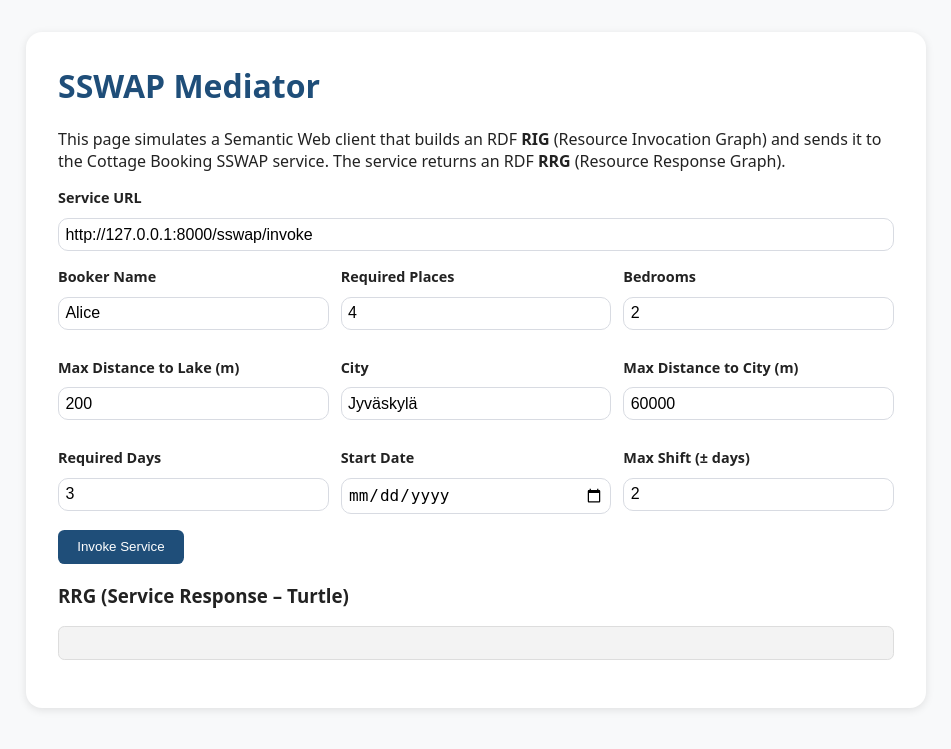
After one commit to DevHassanMehdi/cottage-booking-fastapi, a FastAPI app: template templates/mediator.html in a window 1280 px wide. The commit adds this page. Shown: the top 749 px of the page, without its empty margins (164-1115 px from the left). Run offline with FastAPI, Linux system fonts and the light colour scheme; the template is opened without the code that fills it, so the values that code supplies are empty.

Commit message:
Implemented sswap service in our cottage booking service

```diff
--- a/main.py
+++ b/main.py
@@ -1,25 +1,26 @@
-
-from fastapi import FastAPI, Request
-from fastapi.responses import HTMLResponse
+from fastapi import FastAPI, Request, Body, Header
+from fastapi.responses import HTMLResponse, PlainTextResponse
 from fastapi.staticfiles import StaticFiles
 from fastapi.middleware.cors import CORSMiddleware
 from fastapi.templating import Jinja2Templates
 from pydantic import BaseModel, Field
 from datetime import date, timedelta
-from rdflib import Graph, Namespace, URIRef
-from rdflib.namespace import RDFS
+from rdflib import Graph, Namespace, URIRef, Literal, BNode
+from rdflib.namespace import RDF, RDFS, XSD
+from typing import List, Optional
 import uuid
-from typing import List
 
+# --- Namespaces -------------------------------------------------------
 EX = Namespace("http://example.org/cottage#")
+SSWAP = Namespace("http://sswap.info/2008/09/sswap#")
+SERVICE_BASE = "http://127.0.0.1:8000"
+SERVICE_URI = URIRef(f"{SERVICE_BASE}/sswap/service/cottage-booking")
 
-app = FastAPI(title="Cottage Booking Service")
-
-# Static + templates (homepage at "/")
+# --- FastAPI setup ----------------------------------------------------
+app = FastAPI(title="Cottage Booking Service (SSWAP-enabled)")
 app.mount("/static", StaticFiles(directory="static"), name="static")
 templates = Jinja2Templates(directory="templates")
 
-# Same-origin UI -> CORS not necessary, but harmless
 app.add_middleware(
     CORSMiddleware,
     allow_origins=["*"],
@@ -28,11 +29,12 @@ app.add_middleware(
     allow_headers=["*"],
 )
 
-# Load RDF at startup
+# --- Load ontology + data --------------------------------------------
 g = Graph()
 g.parse("data/ontology.owl")
 g.parse("data/cottages.ttl", format="turtle")
 
+# --- Models -----------------------------------------------------------
 class SearchInput(BaseModel):
     booker_name: str
     required_places: int = Field(ge=1)
@@ -57,6 +59,7 @@ class BookingSuggestion(BaseModel):
     booking_start: date
     booking_end: date
 
+# --- Utility functions ------------------------------------------------
 def date_ranges_with_shift(start: date, days: int, shift: int):
     for delta in range(-shift, shift + 1):
         s = start + timedelta(days=delta)
@@ -66,26 +69,30 @@ def date_ranges_with_shift(start: date, days: int, shift: int):
 def availability_spans_for_cottage(cottage: URIRef):
     spans = []
     for _, _, avail in g.triples((cottage, EX.hasAvailability, None)):
-        start_lit = g.value(avail, EX.startDate)
-        end_lit = g.value(avail, EX.endDate)
-        if start_lit and end_lit:
-            from datetime import date as _d
-            s = _d.fromisoformat(str(start_lit))
-            e = _d.fromisoformat(str(end_lit))
+        s_lit, e_lit = g.value(avail, EX.startDate), g.value(avail, EX.endDate)
+        if s_lit and e_lit:
+            s, e = date.fromisoformat(str(s_lit)), date.fromisoformat(str(e_lit))
             spans.append((s, e))
     return spans
 
 def city_name(city_uri: URIRef):
     lbl = g.value(city_uri, EX.cityName)
-    if lbl:
-        return str(lbl)
-    rdfs_label = g.value(city_uri, RDFS.label)
-    return str(rdfs_label) if rdfs_label else None
+    return str(lbl or g.value(city_uri, RDFS.label) or "")
 
+# --- Basic routes -----------------------------------------------------
 @app.get("/", response_class=HTMLResponse)
 def home(request: Request):
     return templates.TemplateResponse("index.html", {"request": request})
 
+@app.get("/health")
+def health():
+    return {"status": "ok"}
+
+@app.get("/ontology")
+def get_ontology_info():
+    return {"ontology_base": str(EX), "classes": ["Cottage", "City", "AvailabilityPeriod"]}
+
+# --- Core search logic ------------------------------------------------
 @app.post("/search", response_model=List[BookingSuggestion])
 def search(input: SearchInput):
     q = f"""
@@ -101,7 +108,6 @@ def search(input: SearchInput):
            ex:distanceToCityMeters ?dCity ;
            ex:address ?address ;
            ex:imageURL ?img .
-
         FILTER(xsd:integer(?cap) >= {input.required_places})
         FILTER(xsd:integer(?beds) >= {input.required_bedrooms})
         FILTER(xsd:integer(?dLake) <= {input.max_distance_lake_m})
@@ -109,17 +115,12 @@ def search(input: SearchInput):
     }}
     """
     rows = list(g.query(q))
-
-    def matches_city(u):
-        cname = city_name(u)
-        return (cname or "").lower().strip() == input.city.lower().strip()
-
+    def matches_city(u): return city_name(u).lower().strip() == input.city.lower().strip()
     suggestions: List[BookingSuggestion] = []
 
     for c, address, img, cap, beds, dLake, city, dCity in rows:
         if not matches_city(city):
             continue
-
         spans = availability_spans_for_cottage(c)
         for start, end in date_ranges_with_shift(input.start_date, input.required_days, input.max_shift_days):
             for avail_start, avail_end in spans:
@@ -130,21 +131,134 @@ def search(input: SearchInput):
                         booking_number=booking_id,
                         address=str(address),
                         image_url=str(img),
-                        capacity=int(cap.toPython()),
-                        bedrooms=int(beds.toPython()),
-                        distance_to_lake_m=int(dLake.toPython()),
-                        nearest_city=city_name(city) or str(city),
-                        distance_to_city_m=int(dCity.toPython()),
+                        capacity=int(cap),
+                        bedrooms=int(beds),
+                        distance_to_lake_m=int(dLake),
+                        nearest_city=city_name(city),
+                        distance_to_city_m=int(dCity),
                         booking_start=start,
-                        booking_end=end
+                        booking_end=end,
                     ))
                     break
     return suggestions
 
-@app.get("/health")
-def health():
-    return {"status": "ok"}
+# =====================================================================
+#  SSWAP  IMPLEMENTATION
+# =====================================================================
 
-@app.get("/ontology")
-def get_ontology_info():
-    return {"ontology_base": str(EX), "classes": ["Cottage", "City", "AvailabilityPeriod"]}
+@app.get("/sswap/rdg", response_class=PlainTextResponse)
+def sswap_rdg():
+    g_rdg = Graph()
+    g_rdg.bind("sswap", SSWAP)
+    g_rdg.bind("ex", EX)
+    g_rdg.bind("xsd", XSD)
+
+    svc = SERVICE_URI
+    g_rdg.add((svc, RDF.type, SSWAP.Service))
+    g_rdg.add((svc, RDFS.label, Literal("Cottage Booking SSWAP Service")))
+    g_rdg.add((svc, SSWAP.provides, EX.BookingSuggestion))
+    g_rdg.add((svc, SSWAP.requires, EX.BookingRequest))
+
+    # input description
+    req = EX.BookingRequest
+    g_rdg.add((req, RDF.type, RDFS.Class))
+    for prop, dtype in [
+        (EX.required_places, XSD.integer),
+        (EX.required_bedrooms, XSD.integer),
+        (EX.max_distance_lake_m, XSD.integer),
+        (EX.city, XSD.string),
+        (EX.max_distance_city_m, XSD.integer),
+        (EX.required_days, XSD.integer),
+        (EX.start_date, XSD.date),
+        (EX.max_shift_days, XSD.integer),
+        (EX.booker_name, XSD.string),
+    ]:
+        g_rdg.add((prop, RDF.type, RDF.Property))
+        g_rdg.add((prop, RDFS.domain, req))
+        g_rdg.add((prop, RDFS.range, dtype))
+
+    # output description
+    out = EX.BookingSuggestion
+    g_rdg.add((out, RDF.type, RDFS.Class))
+    for prop, dtype in [
+        (EX.booking_number, XSD.string),
+        (EX.address, XSD.string),
+        (EX.imageURL, XSD.anyURI),
+        (EX.capacity, XSD.integer),
+        (EX.bedrooms, XSD.integer),
+        (EX.distanceToLakeMeters, XSD.integer),
+        (EX.distanceToCityMeters, XSD.integer),
+        (EX.nearestCityName, XSD.string),
+        (EX.bookingStart, XSD.date),
+        (EX.bookingEnd, XSD.date),
+        (EX.booker_name, XSD.string),
+    ]:
+        g_rdg.add((prop, RDF.type, RDF.Property))
+        g_rdg.add((prop, RDFS.domain, out))
+        g_rdg.add((prop, RDFS.range, dtype))
+
+    return g_rdg.serialize(format="turtle")
+
+# --- RIG -> invoke -> RRG ---------------------------------------------
+def _get_str(gx, s, p): v = gx.value(s, p); return str(v) if v else None
+def _get_int(gx, s, p): v = gx.value(s, p); return int(v) if v else None
+def _get_date(gx, s, p): v = gx.value(s, p); return v.toPython() if v else None
+
+@app.post("/sswap/invoke", response_class=PlainTextResponse)
+def sswap_invoke(payload: str = Body(..., media_type="text/turtle"),
+                 content_type: Optional[str] = Header(default="text/turtle")):
+    rig = Graph()
+    try:
+        fmt = "xml" if content_type and "rdf+xml" in content_type else "turtle"
+        rig.parse(data=payload, format=fmt)
+    except Exception as e:
+        return PlainTextResponse(f"# RIG parse error: {e}", status_code=400)
+
+    req_nodes = list(rig.subjects(RDF.type, EX.BookingRequest))
+    if not req_nodes:
+        return PlainTextResponse("# No ex:BookingRequest found in RIG", status_code=400)
+    s = req_nodes[0]
+
+    data = dict(
+        booker_name=_get_str(rig, s, EX.booker_name) or "Guest",
+        required_places=_get_int(rig, s, EX.required_places) or 1,
+        required_bedrooms=_get_int(rig, s, EX.required_bedrooms) or 0,
+        max_distance_lake_m=_get_int(rig, s, EX.max_distance_lake_m) or 999999,
+        city=_get_str(rig, s, EX.city) or "",
+        max_distance_city_m=_get_int(rig, s, EX.max_distance_city_m) or 999999,
+        required_days=_get_int(rig, s, EX.required_days) or 1,
+        start_date=_get_date(rig, s, EX.start_date) or date.today(),
+        max_shift_days=_get_int(rig, s, EX.max_shift_days) or 0,
+    )
+
+    results = search(SearchInput(**data))  # reuse core search logic
+
+    rrg = Graph()
+    rrg.bind("ex", EX)
+    rrg.bind("xsd", XSD)
+    rrg.bind("sswap", SSWAP)
+    resp = BNode()
+    rrg.add((resp, RDF.type, EX.BookingResponse))
+
+    for r in results:
+        sug = BNode()
+        rrg.add((sug, RDF.type, EX.BookingSuggestion))
+        rrg.add((sug, EX.booking_number, Literal(r.booking_number)))
+        rrg.add((sug, EX.address, Literal(r.address)))
+        rrg.add((sug, EX.imageURL, Literal(r.image_url, datatype=XSD.anyURI)))
+        rrg.add((sug, EX.capacity, Literal(r.capacity, datatype=XSD.integer)))
+        rrg.add((sug, EX.bedrooms, Literal(r.bedrooms, datatype=XSD.integer)))
+        rrg.add((sug, EX.distanceToLakeMeters, Literal(r.distance_to_lake_m, datatype=XSD.integer)))
+        rrg.add((sug, EX.distanceToCityMeters, Literal(r.distance_to_city_m, datatype=XSD.integer)))
+        rrg.add((sug, EX.nearestCityName, Literal(r.nearest_city)))
+        rrg.add((sug, EX.bookingStart, Literal(r.booking_start, datatype=XSD.date)))
+        rrg.add((sug, EX.bookingEnd, Literal(r.booking_end, datatype=XSD.date)))
+        rrg.add((sug, EX.booker_name, Literal(r.booker_name)))
+        rrg.add((resp, EX.hasSuggestion, sug))
+
+    return rrg.serialize(format="turtle")
+
+# --- Mediator page ----------------------------------------------------
+@app.get("/mediator", response_class=HTMLResponse)
+def mediator_page(request: Request):
+    return templates.TemplateResponse("mediator.html", {"request": request})
--- /dev/null
+++ b/templates/mediator.html
@@ -0,0 +1,119 @@
+<!doctype html>
+<html lang="en">
+<head>
+  <meta charset="utf-8" />
+  <meta name="viewport" content="width=device-width, initial-scale=1" />
+  <title>SSWAP Mediator – Cottage Booking Service</title>
+  <link rel="stylesheet" href="{{ url_for('static', path='styles.css') }}">
+  <style>
+    body {
+      font-family: system-ui, sans-serif;
+      margin: 0;
+      background: #f8f9fa;
+      color: #222;
+    }
+    main.container {
+      max-width: 900px;
+      margin: 2rem auto;
+      background: white;
+      padding: 2rem;
+      border-radius: 1rem;
+      box-shadow: 0 2px 8px rgba(0,0,0,0.1);
+    }
+    h1 {
+      margin-top: 0;
+      color: #1f4e79;
+    }
+    .row { margin-bottom: 1rem; display: flex; flex-direction: column; }
+    label { font-weight: bold; margin-bottom: .3rem; }
+    input { padding: .4rem; font-size: 1rem; }
+    button.btn {
+      background: #1f4e79;
+      color: white;
+      border: none;
+      padding: .6rem 1.2rem;
+      border-radius: .4rem;
+      cursor: pointer;
+    }
+    button.btn:hover { background: #2b6ca3; }
+    pre.mono {
+      font-family: ui-monospace, Menlo, Consolas, monospace;
+      white-space: pre-wrap;
+      background: #f3f3f3;
+      padding: 1rem;
+      border-radius: .4rem;
+      overflow-x: auto;
+      border: 1px solid #ddd;
+    }
+  </style>
+</head>
+<body>
+  <main class="container">
+    <h1>SSWAP Mediator</h1>
+    <p>This page simulates a Semantic Web client that builds an RDF <strong>RIG</strong> (Resource Invocation Graph) and sends it to the Cottage Booking SSWAP service. The service returns an RDF <strong>RRG</strong> (Resource Response Graph).</p>
+
+    <form id="mediatorForm">
+      <div class="row">
+        <label>Service URL</label>
+        <input name="svc" value="http://127.0.0.1:8000/sswap/invoke" required />
+      </div>
+
+      <div class="grid">
+        <div class="row"><label>Booker Name</label><input name="booker_name" value="Alice" /></div>
+        <div class="row"><label>Required Places</label><input name="required_places" type="number" value="4" /></div>
+        <div class="row"><label>Bedrooms</label><input name="required_bedrooms" type="number" value="2" /></div>
+        <div class="row"><label>Max Distance to Lake (m)</label><input name="max_distance_lake_m" type="number" value="200" /></div>
+        <div class="row"><label>City</label><input name="city" value="Jyväskylä" /></div>
+        <div class="row"><label>Max Distance to City (m)</label><input name="max_distance_city_m" type="number" value="60000" /></div>
+        <div class="row"><label>Required Days</label><input name="required_days" type="number" value="3" /></div>
+        <div class="row"><label>Start Date</label><input name="start_date" type="date" /></div>
+        <div class="row"><label>Max Shift (± days)</label><input name="max_shift_days" type="number" value="2" /></div>
+      </div>
+
+      <button class="btn" type="submit">Invoke Service</button>
+    </form>
+
+    <h3>RRG (Service Response – Turtle)</h3>
+    <pre id="out" class="mono"></pre>
+  </main>
+
+  <script>
+  document.getElementById('mediatorForm').addEventListener('submit', async (e) => {
+    e.preventDefault();
+    const fd = new FormData(e.target);
+    const svc = fd.get('svc');
+    const out = document.getElementById('out');
+    out.textContent = "Invoking service...";
+
+    // Build the RIG (RDF request)
+    const rig = `
+@prefix ex: <http://example.org/cottage#> .
+@prefix xsd: <http://www.w3.org/2001/XMLSchema#> .
+
+_:req a ex:BookingRequest ;
+  ex:booker_name "${fd.get('booker_name')}" ;
+  ex:required_places ${Number(fd.get('required_places'))} ;
+  ex:required_bedrooms ${Number(fd.get('required_bedrooms'))} ;
+  ex:max_distance_lake_m ${Number(fd.get('max_distance_lake_m'))} ;
+  ex:city "${fd.get('city')}" ;
+  ex:max_distance_city_m ${Number(fd.get('max_distance_city_m'))} ;
+  ex:required_days ${Number(fd.get('required_days'))} ;
+  ex:start_date "${fd.get('start_date')}"^^xsd:date ;
+  ex:max_shift_days ${Number(fd.get('max_shift_days'))} .
+`.trim();
+
+    try {
+      const resp = await fetch(svc, {
+        method: "POST",
+        headers: { "Content-Type": "text/turtle" },
+        body: rig
+      });
+      const text = await resp.text();
+      out.textContent = text;
+    } catch (err) {
+      out.textContent = "❌ Error invoking service: " + err;
+    }
+  });
+  </script>
+</body>
+</html>
```
Also changed, not shown: templates/index.html (+24 -0 lines), 1 other file.
